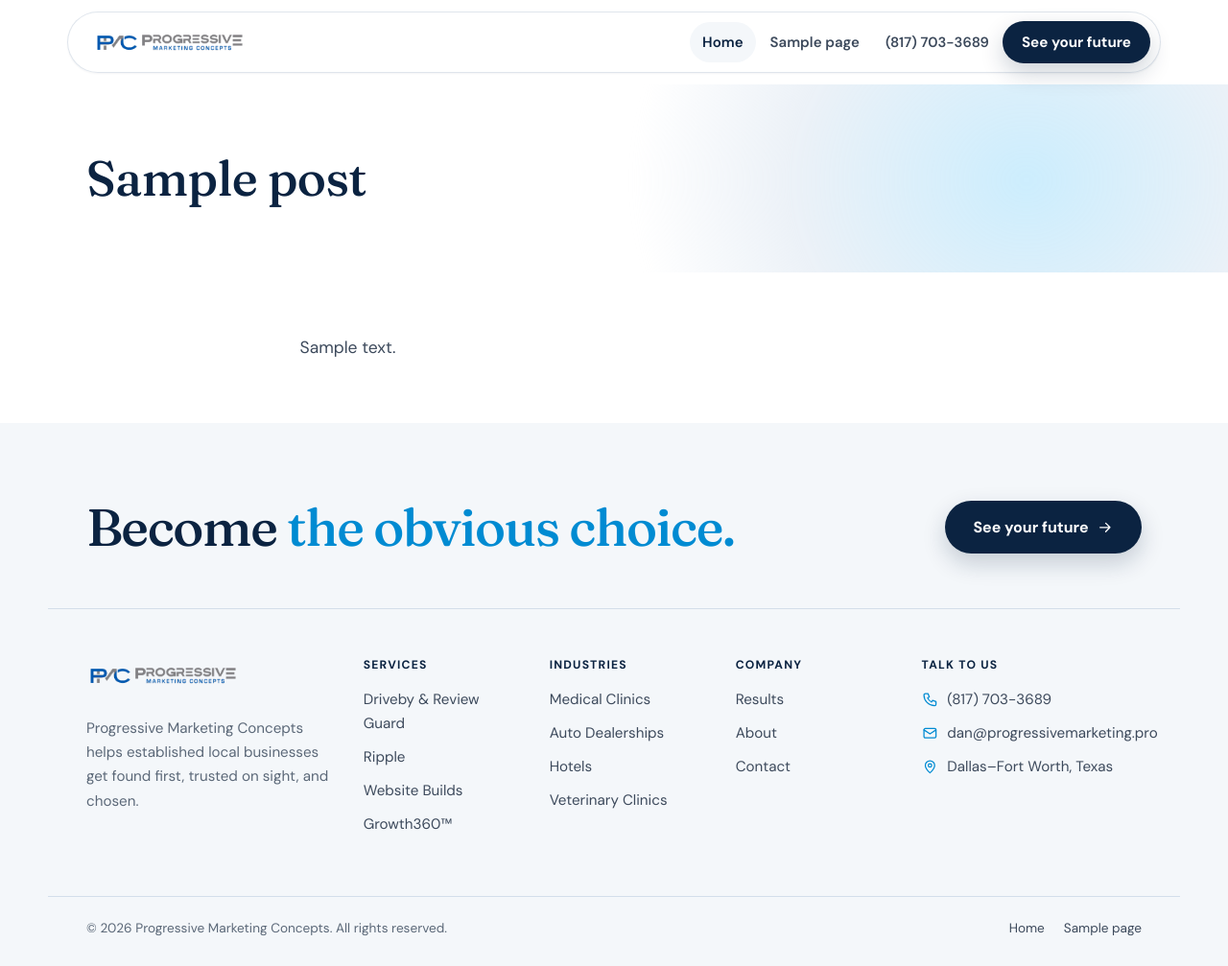
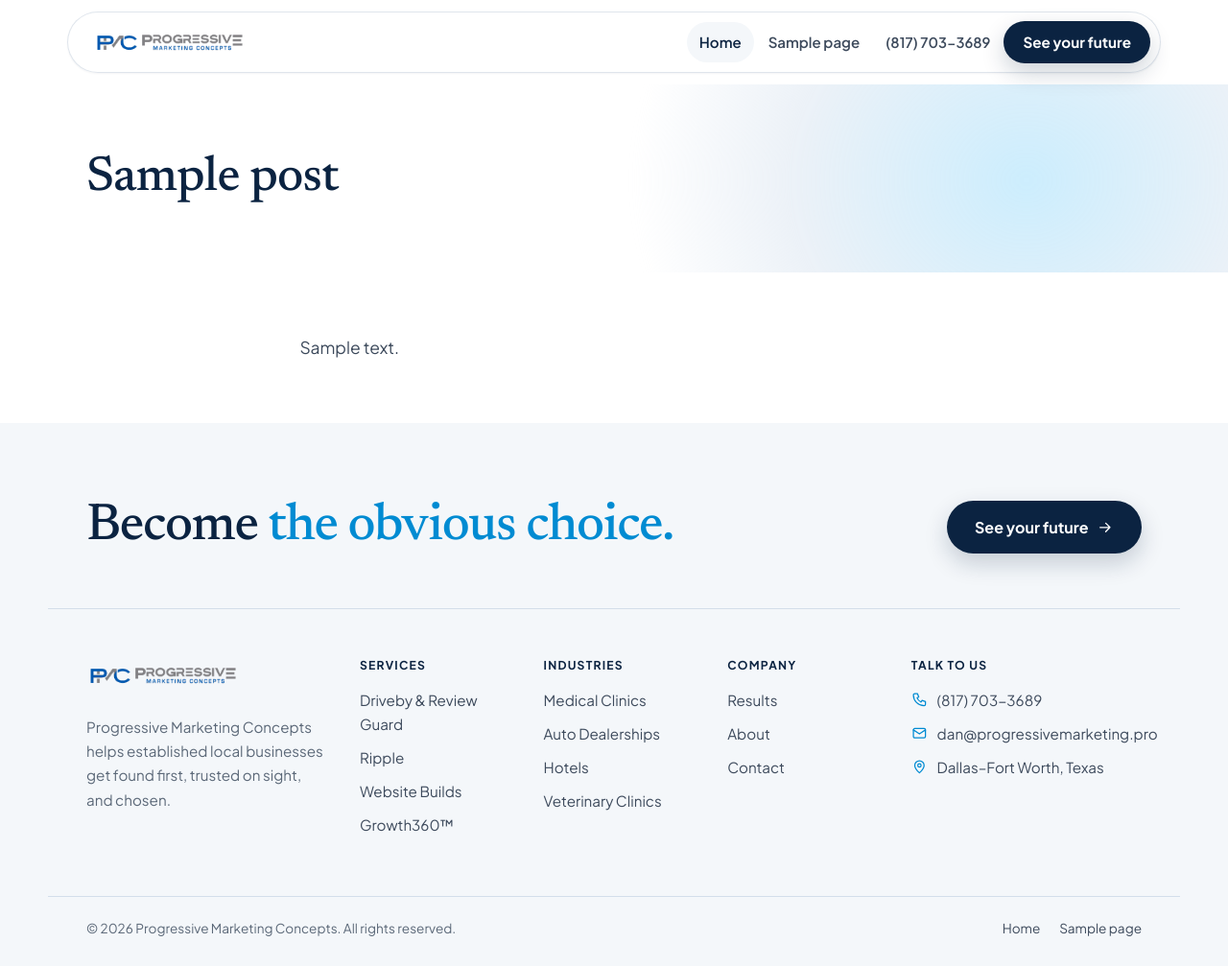
Before and after one commit to yrocconsulting/pmc, a WordPress theme: template wp-content/themes/progressive-marketing/page.php in a window 1280 px wide. Shown: the whole page at 96% size. Run offline with PHP 8.4 and a stand-in for WordPress, Linux system fonts and the light colour scheme; the site name, menu and one post (Sample post) are stand-ins, and other content is empty; some libraries are stand-ins or nearby versions.

Commit message:
Change fonts to Newsreader headlines and Plus Jakarta Sans body
Co-Authored-By: Claude Opus 5.5 <noreply@anthropic.com>
Claude-Session: https://claude.ai/code/session_018pQ9Jxz9pM4me8uzc4osee

```diff
--- a/wp-content/themes/progressive-marketing/functions.php
+++ b/wp-content/themes/progressive-marketing/functions.php
@@ -43,7 +43,7 @@ add_action( 'after_setup_theme', 'pmc_setup' );
  * Styles and scripts.
  */
 function pmc_assets() {
-	wp_enqueue_style( 'pmc-fonts', 'https://fonts.googleapis.com/css2?family=DM+Sans:opsz,wght@9..40,400..700&family=Fraunces:opsz,wght@9..144,400..600&display=swap', array(), null );
+	wp_enqueue_style( 'pmc-fonts', 'https://fonts.googleapis.com/css2?family=Newsreader:opsz,wght@6..72,400..600&family=Plus+Jakarta+Sans:wght@400..700&display=swap', array(), null );
 	wp_enqueue_style( 'pmc-style', get_stylesheet_uri(), array( 'pmc-fonts' ), PMC_VERSION );
 	wp_enqueue_script( 'pmc-main', PMC_URI . '/assets/js/main.js', array(), PMC_VERSION, array( 'strategy' => 'defer', 'in_footer' => true ) );
 }
--- a/wp-content/themes/progressive-marketing/style.css
+++ b/wp-content/themes/progressive-marketing/style.css
@@ -57,8 +57,8 @@ Text Domain: pmc
 	--shadow: 0 1px 2px rgba(11, 35, 65, .04), 0 14px 34px rgba(11, 35, 65, .08);
 	--shadow-lg: 0 2px 4px rgba(11, 35, 65, .04), 0 30px 70px rgba(11, 35, 65, .14);
 
-	--serif: "Fraunces", "Iowan Old Style", Georgia, serif;
-	--sans: "DM Sans", system-ui, -apple-system, "Segoe UI", Roboto, sans-serif;
+	--serif: "Newsreader", "Iowan Old Style", Georgia, serif;
+	--sans: "Plus Jakarta Sans", system-ui, -apple-system, "Segoe UI", Roboto, sans-serif;
 	--container: 1180px;
 	--gutter: clamp(16px, 4vw, 40px);
 	--ease: cubic-bezier(.2, .7, .2, 1);
@@ -74,7 +74,7 @@ img, svg, video { max-width: 100%; height: auto; display: block; }
 a { color: var(--blue); text-decoration-thickness: 1px; text-underline-offset: 3px; }
 a:hover { color: var(--blue-dark); }
 h1, h2, h3, h4 { color: var(--ink); line-height: 1.1; margin: 0 0 .5em; }
-h1, h2 { font-family: var(--serif); font-weight: 500; letter-spacing: -.012em; font-variation-settings: "opsz" 120; }
+h1, h2 { font-family: var(--serif); font-weight: 500; letter-spacing: -.015em; }
 h1 { font-size: clamp(2.6rem, 6vw, 5rem); line-height: 1.02; }
 h2 { font-size: clamp(2rem, 4vw, 3.2rem); }
 h3 { font-family: var(--sans); font-size: 1.2rem; font-weight: 700; letter-spacing: -.01em; line-height: 1.3; }
```
Also changed, not shown: wp-content/themes/progressive-marketing/assets/img/og-image.jpg, wp-content/themes/progressive-marketing/assets/img/video-poster.jpg, wp-content/themes/progressive-marketing/screenshot.png.
